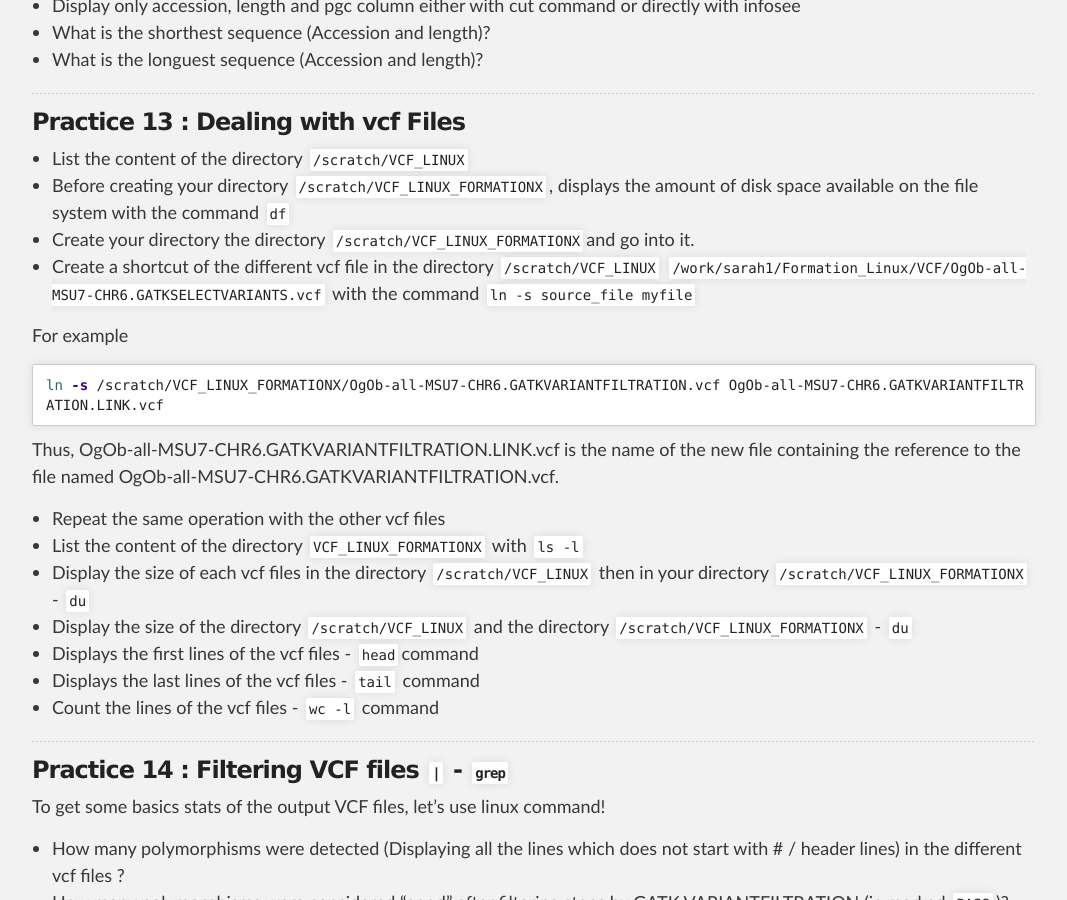
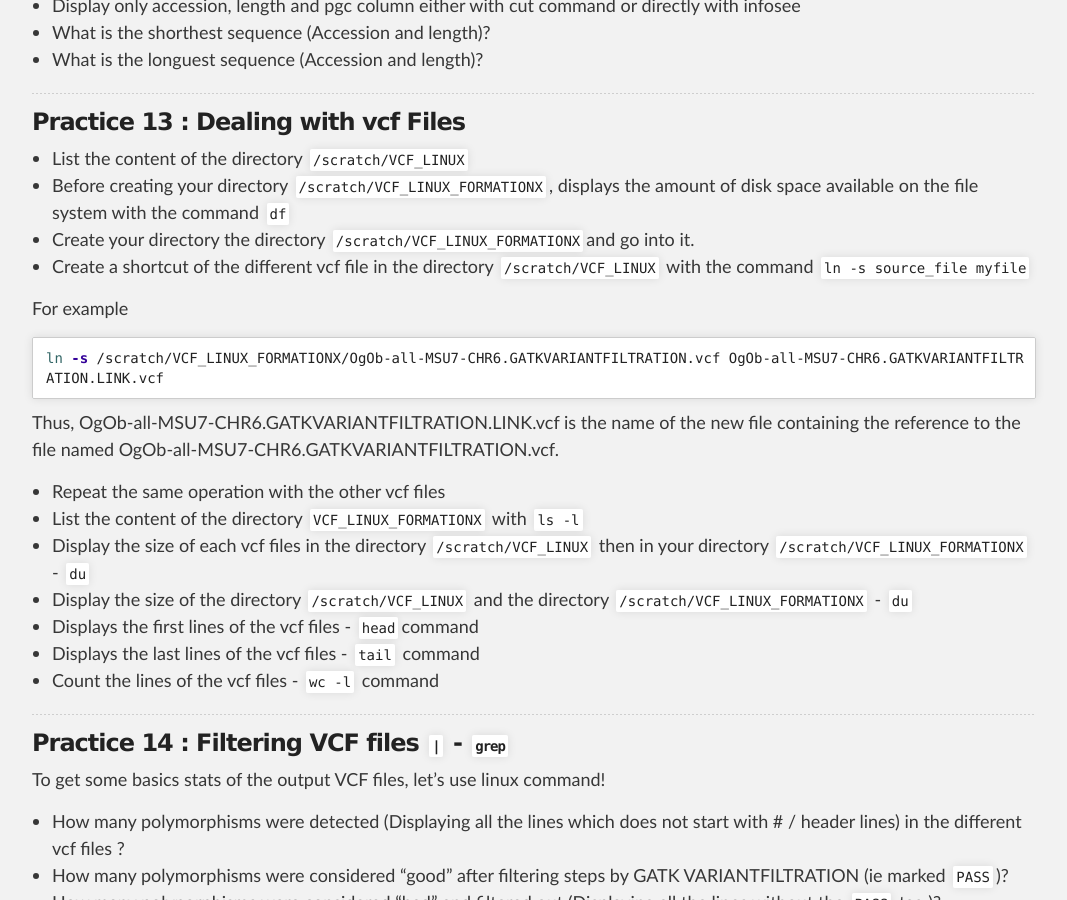
Before and after one commit to SouthGreenPlatform/trainings, a Jekyll site: the page built from _pages/linux/linuxPractice.md, in a window 1280 px wide and 900 px high, scrolled down 8621 px. Shown: the whole window, without its empty margins (106-1173 px from the left). Built offline with Jekyll 4.4.1, drawn with Linux system fonts in a browser that asks for light colours; nearby versions of some CDN libraries.

Commit message:
Update linuxPractice.md

```diff
--- a/_pages/linux/linuxPractice.md
+++ b/_pages/linux/linuxPractice.md
@@ -345,7 +345,7 @@ blastdbcmd -entry_batch hits.txt -db bank -out hits.fasta
 * List the content of the directory `/scratch/VCF_LINUX`
 * Before creating your directory `/scratch/VCF_LINUX_FORMATIONX`, displays the amount of disk space available on the file system with the command `df`
 * Create your directory the directory `/scratch/VCF_LINUX_FORMATIONX`and go into it.
-* Create a shortcut of the different vcf file in the directory `/scratch/VCF_LINUX`  `/work/sarah1/Formation_Linux/VCF/OgOb-all-MSU7-CHR6.GATKSELECTVARIANTS.vcf`  with the command `ln -s source_file myfile`
+* Create a shortcut of the different vcf file in the directory `/scratch/VCF_LINUX`  with the command `ln -s source_file myfile`
 
 For example
 {% highlight bash %}
```
